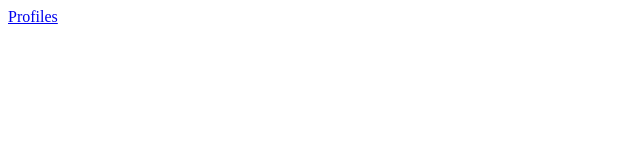
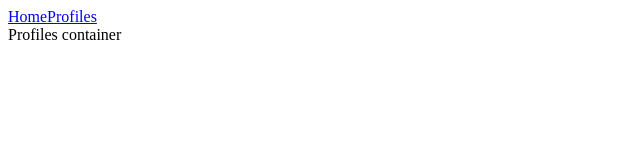
Before and after one commit to etellezp/event-jobs-client, a React (Create React App) app: page /profiles in a window 1280 px wide. Shown: the top 160 px of the page, without its empty margins (0-640 px from the left). Built offline with nearby package versions, Linux system fonts and the light colour scheme.

Commit message:
Added profiles route and home component

```diff
--- /dev/null
+++ b/src/components/Home.js
@@ -0,0 +1,7 @@
+import React from 'react';
+
+const Home = () => (
+  <div>Hello World</div>
+)
+
+export default Home;
--- a/src/containers/App.js
+++ b/src/containers/App.js
@@ -1,14 +1,21 @@
 import React, { Component } from 'react';
-import { Link } from 'react-router-dom';
+import { Link, Route } from 'react-router-dom';
 import './App.css';
+import Home from '../components/Home'
+import Profiles from './Profiles'
 
 class App extends Component {
   render() {
     return (
       <div>
         <nav>
+          <Link to="/">Home</Link>
           <Link to="/profiles">Profiles</Link>
         </nav>
+        <div>
+          <Route exact path="/" component={Home} />
+          <Route path="/profiles" component={Profiles} />
+        </div>
       </div>
     )
   }
--- /dev/null
+++ b/src/containers/Profiles.js
@@ -0,0 +1,13 @@
+import React, { Component } from 'react';
+
+class Profiles extends Component {
+  render() {
+    return (
+      <div>
+        Profiles container
+      </div>
+    )
+  }
+}
+
+export default Profiles;
```
